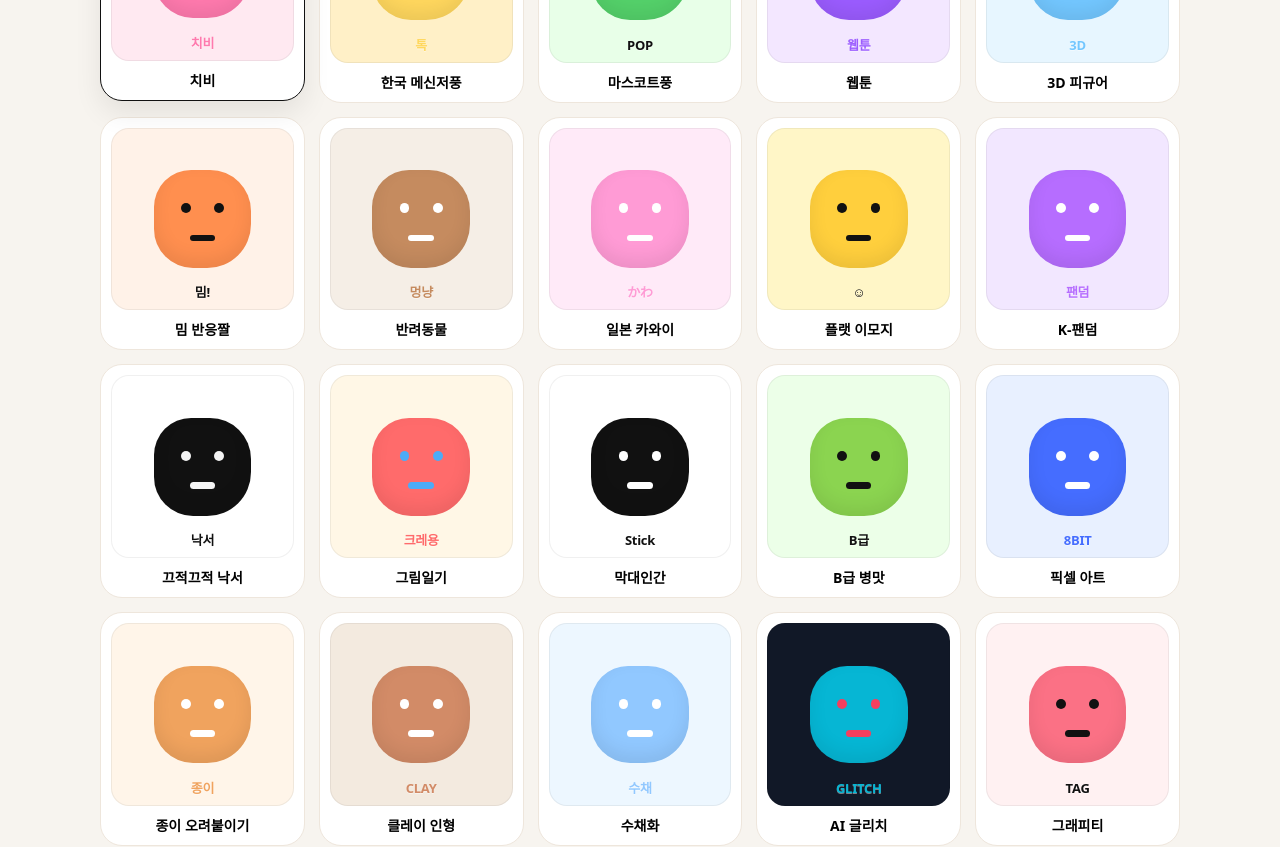
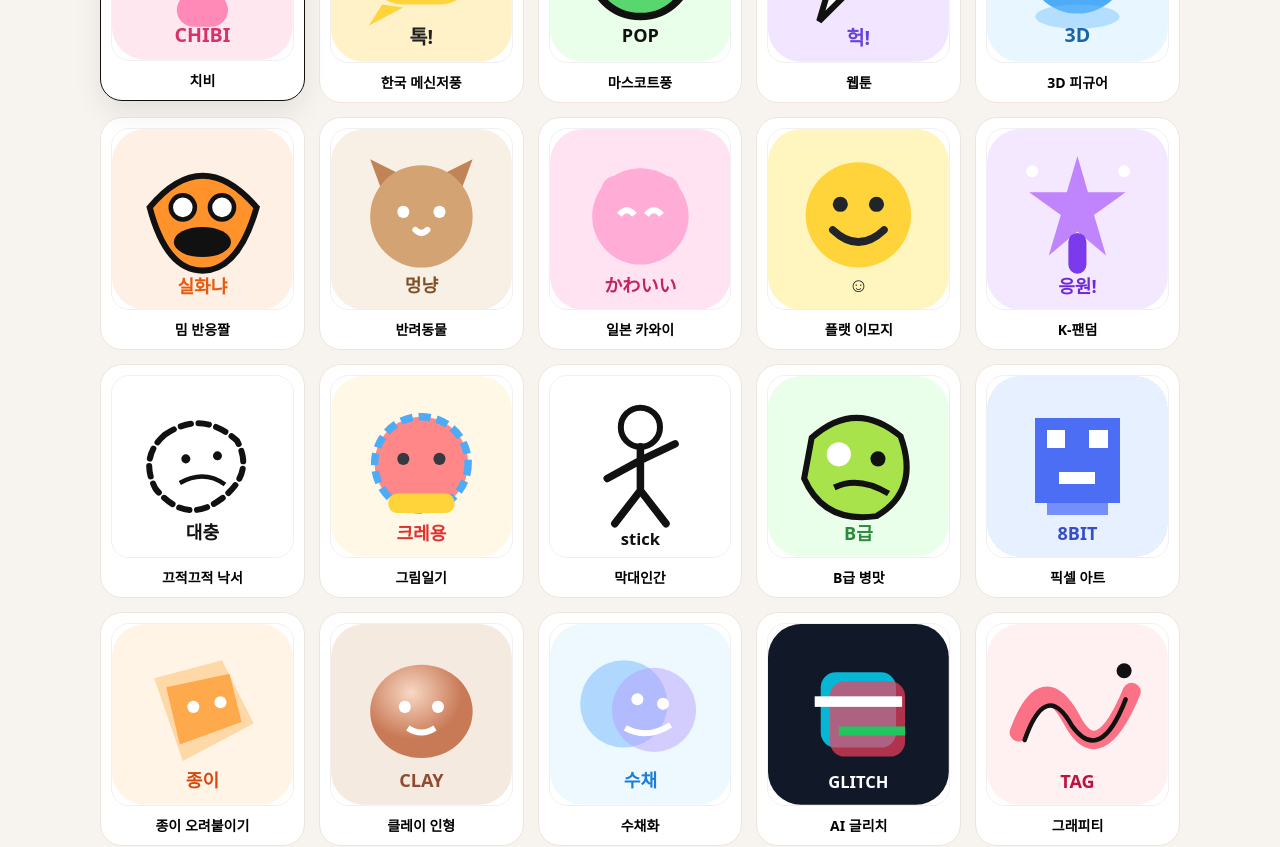
Before and after one commit to REDPAPA1000/sns_emoticon_maker, a Next.js app: page / in a window 1280 px wide. Shown: the part 900-1747 px from the top of the page. Built offline with nearby package versions, Linux system fonts and the light colour scheme.

Commit message:
Replace placeholder style cards with distinct SVG previews

```diff
--- a/components/StyleGrid.tsx
+++ b/components/StyleGrid.tsx
@@ -7,35 +7,62 @@ type StyleGridProps = {
   onSelect: (style: StickerStyle) => void;
 };
 
-const previewMap: Record<string, { bg: string; fg: string; accent: string; label: string }> = {
-  chibi: { bg: '#ffe9f1', fg: '#ff7aae', accent: '#ffffff', label: '치비' },
-  'korean-messenger': { bg: '#fff0c7', fg: '#ffd75e', accent: '#2b2b2b', label: '톡' },
-  'line-mascot': { bg: '#e8ffe8', fg: '#54d16a', accent: '#111111', label: 'POP' },
-  webtoon: { bg: '#f3e7ff', fg: '#9b5cff', accent: '#ffea00', label: '웹툰' },
-  'toy-3d': { bg: '#e7f6ff', fg: '#73c7ff', accent: '#ffffff', label: '3D' },
-  'meme-reaction': { bg: '#fff2e8', fg: '#ff8f4f', accent: '#111111', label: '밈!' },
-  'pet-kawaii': { bg: '#f5eee6', fg: '#c58b5f', accent: '#ffffff', label: '멍냥' },
-  'japanese-kawaii': { bg: '#ffeaf8', fg: '#ff9bd5', accent: '#ffffff', label: 'かわ' },
-  'flat-emoji': { bg: '#fff6c7', fg: '#ffcf3d', accent: '#111111', label: '☺' },
-  'kpop-fandom': { bg: '#f2e7ff', fg: '#b66dff', accent: '#ffffff', label: '팬덤' },
-  doodle: { bg: '#ffffff', fg: '#111111', accent: '#f4f4f4', label: '낙서' },
-  'child-crayon': { bg: '#fff7e6', fg: '#ff6b6b', accent: '#4dabf7', label: '크레용' },
-  stickman: { bg: '#ffffff', fg: '#111111', accent: '#ffffff', label: 'Stick' },
-  'ugly-cute': { bg: '#ecffe8', fg: '#8bd450', accent: '#111111', label: 'B급' },
-  pixel: { bg: '#e8f0ff', fg: '#456dff', accent: '#ffffff', label: '8BIT' },
-  'paper-cutout': { bg: '#fff5e9', fg: '#f0a35e', accent: '#ffffff', label: '종이' },
-  clay: { bg: '#f3eadf', fg: '#d28b67', accent: '#ffffff', label: 'CLAY' },
-  watercolor: { bg: '#edf7ff', fg: '#91c8ff', accent: '#ffffff', label: '수채' },
-  glitch: { bg: '#111827', fg: '#06b6d4', accent: '#f43f5e', label: 'GLITCH' },
-  graffiti: { bg: '#fff1f2', fg: '#fb7185', accent: '#111111', label: 'TAG' }
+type PreviewProps = {
+  id: string;
+  name: string;
 };
+
+function StylePreview({ id, name }: PreviewProps) {
+  switch (id) {
+    case 'chibi':
+      return <svg className="style-sample-svg" viewBox="0 0 120 120" role="img" aria-label={name}><rect width="120" height="120" rx="22" fill="#ffe7f0"/><circle cx="60" cy="48" r="30" fill="#ff8ab8"/><rect x="43" y="76" width="34" height="22" rx="11" fill="#ff8ab8"/><circle cx="49" cy="45" r="4" fill="#fff"/><circle cx="71" cy="45" r="4" fill="#fff"/><path d="M51 58 Q60 66 69 58" stroke="#fff" strokeWidth="4" fill="none" strokeLinecap="round"/><text x="60" y="108" fontSize="13" fontWeight="800" textAnchor="middle" fill="#d6336c">CHIBI</text></svg>;
+    case 'korean-messenger':
+      return <svg className="style-sample-svg" viewBox="0 0 120 120" role="img" aria-label={name}><rect width="120" height="120" rx="22" fill="#fff2c9"/><rect x="25" y="30" width="70" height="52" rx="23" fill="#ffd43b"/><circle cx="48" cy="52" r="4" fill="#222"/><circle cx="72" cy="52" r="4" fill="#222"/><path d="M48 66 H72" stroke="#222" strokeWidth="4" strokeLinecap="round"/><path d="M34 82 L25 96 L48 84" fill="#ffd43b"/><text x="60" y="108" fontSize="13" fontWeight="800" textAnchor="middle" fill="#222">톡!</text></svg>;
+    case 'line-mascot':
+      return <svg className="style-sample-svg" viewBox="0 0 120 120" role="img" aria-label={name}><rect width="120" height="120" rx="22" fill="#eaffea"/><circle cx="60" cy="56" r="34" fill="#5ad66f" stroke="#111" strokeWidth="5"/><circle cx="49" cy="51" r="4" fill="#111"/><circle cx="71" cy="51" r="4" fill="#111"/><ellipse cx="60" cy="67" rx="14" ry="7" fill="#fff" stroke="#111" strokeWidth="3"/><text x="60" y="107" fontSize="12" fontWeight="900" textAnchor="middle" fill="#111">POP</text></svg>;
+    case 'webtoon':
+      return <svg className="style-sample-svg" viewBox="0 0 120 120" role="img" aria-label={name}><rect width="120" height="120" rx="22" fill="#f2e5ff"/><path d="M22 22 H84 Q96 22 96 34 V64 Q96 76 84 76 H51 L34 93 L39 76 H22 Q10 76 10 64 V34 Q10 22 22 22Z" fill="#fff" stroke="#111" strokeWidth="4"/><circle cx="51" cy="51" r="24" fill="#b197fc"/><path d="M40 45 L51 50 L40 55" stroke="#111" strokeWidth="4" fill="none"/><path d="M72 45 L61 50 L72 55" stroke="#111" strokeWidth="4" fill="none"/><text x="60" y="109" fontSize="13" fontWeight="900" textAnchor="middle" fill="#6741d9">헉!</text></svg>;
+    case 'toy-3d':
+      return <svg className="style-sample-svg" viewBox="0 0 120 120" role="img" aria-label={name}><defs><radialGradient id="g3d" cx="35%" cy="30%"><stop offset="0" stopColor="#fff"/><stop offset="1" stopColor="#4dabf7"/></radialGradient></defs><rect width="120" height="120" rx="22" fill="#e7f6ff"/><circle cx="60" cy="54" r="34" fill="url(#g3d)"/><ellipse cx="60" cy="90" rx="28" ry="8" fill="#74c0fc" opacity=".45"/><circle cx="49" cy="52" r="5" fill="#1c7ed6"/><circle cx="71" cy="52" r="5" fill="#1c7ed6"/><text x="60" y="107" fontSize="13" fontWeight="900" textAnchor="middle" fill="#1864ab">3D</text></svg>;
+    case 'meme-reaction':
+      return <svg className="style-sample-svg" viewBox="0 0 120 120" role="img" aria-label={name}><rect width="120" height="120" rx="22" fill="#fff0e6"/><path d="M25 52 Q60 10 96 52 Q84 94 60 94 Q36 94 25 52Z" fill="#ff922b" stroke="#111" strokeWidth="4"/><circle cx="47" cy="52" r="8" fill="#fff" stroke="#111" strokeWidth="3"/><circle cx="73" cy="52" r="8" fill="#fff" stroke="#111" strokeWidth="3"/><ellipse cx="60" cy="75" rx="19" ry="10" fill="#111"/><text x="60" y="109" fontSize="12" fontWeight="900" textAnchor="middle" fill="#e8590c">실화냐</text></svg>;
+    case 'pet-kawaii':
+      return <svg className="style-sample-svg" viewBox="0 0 120 120" role="img" aria-label={name}><rect width="120" height="120" rx="22" fill="#f8efe5"/><path d="M33 39 L26 20 L48 31 Z" fill="#c08457"/><path d="M87 39 L94 20 L72 31 Z" fill="#c08457"/><circle cx="60" cy="58" r="34" fill="#d4a373"/><circle cx="48" cy="55" r="4" fill="#fff"/><circle cx="72" cy="55" r="4" fill="#fff"/><path d="M56 67 Q60 71 64 67" stroke="#fff" strokeWidth="4" fill="none" strokeLinecap="round"/><text x="60" y="108" fontSize="12" fontWeight="900" textAnchor="middle" fill="#7f4f24">멍냥</text></svg>;
+    case 'japanese-kawaii':
+      return <svg className="style-sample-svg" viewBox="0 0 120 120" role="img" aria-label={name}><rect width="120" height="120" rx="22" fill="#ffe3f3"/><circle cx="60" cy="58" r="32" fill="#ffadd6"/><circle cx="44" cy="41" r="10" fill="#ffadd6"/><circle cx="76" cy="41" r="10" fill="#ffadd6"/><path d="M46 57 Q51 51 56 57" stroke="#fff" strokeWidth="4" fill="none"/><path d="M64 57 Q69 51 74 57" stroke="#fff" strokeWidth="4" fill="none"/><text x="60" y="108" fontSize="12" fontWeight="900" textAnchor="middle" fill="#c2255c">かわいい</text></svg>;
+    case 'flat-emoji':
+      return <svg className="style-sample-svg" viewBox="0 0 120 120" role="img" aria-label={name}><rect width="120" height="120" rx="22" fill="#fff6bf"/><circle cx="60" cy="57" r="35" fill="#ffd43b"/><circle cx="48" cy="50" r="5" fill="#212529"/><circle cx="72" cy="50" r="5" fill="#212529"/><path d="M43 67 Q60 83 77 67" stroke="#212529" strokeWidth="5" fill="none" strokeLinecap="round"/><text x="60" y="108" fontSize="13" fontWeight="900" textAnchor="middle" fill="#212529">☺</text></svg>;
+    case 'kpop-fandom':
+      return <svg className="style-sample-svg" viewBox="0 0 120 120" role="img" aria-label={name}><rect width="120" height="120" rx="22" fill="#f3e8ff"/><path d="M60 18 L67 42 L92 42 L71 57 L79 84 L60 68 L41 84 L49 57 L28 42 L53 42Z" fill="#c084fc"/><rect x="54" y="69" width="12" height="27" rx="6" fill="#7c3aed"/><circle cx="30" cy="28" r="4" fill="#fff"/><circle cx="91" cy="28" r="4" fill="#fff"/><text x="60" y="109" fontSize="12" fontWeight="900" textAnchor="middle" fill="#6d28d9">응원!</text></svg>;
+    case 'doodle':
+      return <svg className="style-sample-svg" viewBox="0 0 120 120" role="img" aria-label={name}><rect width="120" height="120" rx="22" fill="#fff"/><path d="M35 39 Q60 22 83 43 Q95 65 72 82 Q49 99 29 75 Q18 54 35 39Z" fill="none" stroke="#111" strokeWidth="4" strokeLinecap="round" strokeDasharray="7 5"/><circle cx="49" cy="55" r="3" fill="#111"/><circle cx="70" cy="53" r="3" fill="#111"/><path d="M45 71 Q61 62 75 72" stroke="#111" strokeWidth="3" fill="none"/><text x="60" y="108" fontSize="12" fontWeight="900" textAnchor="middle" fill="#111">대충</text></svg>;
+    case 'child-crayon':
+      return <svg className="style-sample-svg" viewBox="0 0 120 120" role="img" aria-label={name}><rect width="120" height="120" rx="22" fill="#fff8e6"/><circle cx="60" cy="58" r="31" fill="#ff8787" stroke="#4dabf7" strokeWidth="5" strokeDasharray="8 4"/><rect x="38" y="78" width="44" height="13" rx="6" fill="#ffd43b"/><circle cx="48" cy="55" r="4" fill="#343a40"/><circle cx="72" cy="55" r="4" fill="#343a40"/><text x="60" y="109" fontSize="12" fontWeight="900" textAnchor="middle" fill="#e03131">크레용</text></svg>;
+    case 'stickman':
+      return <svg className="style-sample-svg" viewBox="0 0 120 120" role="img" aria-label={name}><rect width="120" height="120" rx="22" fill="#fff"/><circle cx="60" cy="34" r="13" fill="none" stroke="#111" strokeWidth="4"/><path d="M60 47 V76 M60 56 L38 68 M60 56 L83 45 M60 76 L43 98 M60 76 L77 98" stroke="#111" strokeWidth="5" fill="none" strokeLinecap="round"/><text x="60" y="112" fontSize="11" fontWeight="900" textAnchor="middle" fill="#111">stick</text></svg>;
+    case 'ugly-cute':
+      return <svg className="style-sample-svg" viewBox="0 0 120 120" role="img" aria-label={name}><rect width="120" height="120" rx="22" fill="#eaffea"/><path d="M29 41 Q58 15 88 40 Q101 76 72 93 Q37 98 24 68Z" fill="#a9e34b" stroke="#111" strokeWidth="4"/><circle cx="47" cy="52" r="8" fill="#fff"/><circle cx="73" cy="55" r="5" fill="#111"/><path d="M44 74 Q60 66 80 78" stroke="#111" strokeWidth="4" fill="none"/><text x="60" y="109" fontSize="12" fontWeight="900" textAnchor="middle" fill="#2b8a3e">B급</text></svg>;
+    case 'pixel':
+      return <svg className="style-sample-svg" viewBox="0 0 120 120" role="img" aria-label={name} shapeRendering="crispEdges"><rect width="120" height="120" rx="22" fill="#e7f0ff"/><rect x="32" y="28" width="56" height="56" fill="#4c6ef5"/><rect x="40" y="36" width="12" height="12" fill="#fff"/><rect x="68" y="36" width="12" height="12" fill="#fff"/><rect x="48" y="64" width="24" height="8" fill="#fff"/><rect x="40" y="84" width="40" height="8" fill="#748ffc"/><text x="60" y="109" fontSize="12" fontWeight="900" textAnchor="middle" fill="#364fc7">8BIT</text></svg>;
+    case 'paper-cutout':
+      return <svg className="style-sample-svg" viewBox="0 0 120 120" role="img" aria-label={name}><rect width="120" height="120" rx="22" fill="#fff4e6"/><path d="M28 36 L73 24 L94 66 L47 91 Z" fill="#ffd8a8"/><path d="M36 42 L78 33 L86 65 L45 80 Z" fill="#ffa94d"/><circle cx="54" cy="55" r="4" fill="#fff"/><circle cx="72" cy="52" r="4" fill="#fff"/><text x="60" y="108" fontSize="12" fontWeight="900" textAnchor="middle" fill="#d9480f">종이</text></svg>;
+    case 'clay':
+      return <svg className="style-sample-svg" viewBox="0 0 120 120" role="img" aria-label={name}><defs><radialGradient id="clayg" cx="40%" cy="30%"><stop offset="0" stopColor="#f8d8c4"/><stop offset="1" stopColor="#c87955"/></radialGradient></defs><rect width="120" height="120" rx="22" fill="#f4eadf"/><ellipse cx="60" cy="58" rx="34" ry="31" fill="url(#clayg)"/><circle cx="49" cy="55" r="4" fill="#fff"/><circle cx="71" cy="55" r="4" fill="#fff"/><path d="M51 69 Q60 75 69 69" stroke="#fff" strokeWidth="4" fill="none"/><text x="60" y="108" fontSize="12" fontWeight="900" textAnchor="middle" fill="#8f4b32">CLAY</text></svg>;
+    case 'watercolor':
+      return <svg className="style-sample-svg" viewBox="0 0 120 120" role="img" aria-label={name}><rect width="120" height="120" rx="22" fill="#edf8ff"/><circle cx="49" cy="53" r="29" fill="#91c8ff" opacity=".65"/><circle cx="69" cy="57" r="28" fill="#b197fc" opacity=".45"/><circle cx="58" cy="50" r="4" fill="#fff"/><circle cx="75" cy="53" r="4" fill="#fff"/><path d="M50 69 Q64 77 80 67" stroke="#fff" strokeWidth="4" fill="none"/><text x="60" y="108" fontSize="12" fontWeight="900" textAnchor="middle" fill="#1c7ed6">수채</text></svg>;
+    case 'glitch':
+      return <svg className="style-sample-svg" viewBox="0 0 120 120" role="img" aria-label={name}><rect width="120" height="120" rx="22" fill="#111827"/><rect x="35" y="32" width="50" height="50" rx="10" fill="#06b6d4"/><rect x="41" y="38" width="50" height="50" rx="10" fill="#f43f5e" opacity=".7"/><rect x="31" y="48" width="58" height="7" fill="#fff"/><rect x="47" y="68" width="44" height="6" fill="#22c55e"/><text x="60" y="109" fontSize="11" fontWeight="900" textAnchor="middle" fill="#fff">GLITCH</text></svg>;
+    case 'graffiti':
+      return <svg className="style-sample-svg" viewBox="0 0 120 120" role="img" aria-label={name}><rect width="120" height="120" rx="22" fill="#fff1f2"/><path d="M21 72 Q37 28 56 63 Q74 98 96 45" stroke="#fb7185" strokeWidth="12" fill="none" strokeLinecap="round"/><path d="M25 77 Q39 37 56 67 Q75 94 92 50" stroke="#111" strokeWidth="3" fill="none" strokeLinecap="round"/><circle cx="91" cy="31" r="5" fill="#111"/><text x="60" y="109" fontSize="12" fontWeight="900" textAnchor="middle" fill="#be123c">TAG</text></svg>;
+    default:
+      return <svg className="style-sample-svg" viewBox="0 0 120 120" role="img" aria-label={name}><rect width="120" height="120" rx="22" fill="#f7f4ef"/><circle cx="60" cy="58" r="32" fill="#111"/><circle cx="49" cy="54" r="4" fill="#fff"/><circle cx="71" cy="54" r="4" fill="#fff"/><text x="60" y="108" fontSize="12" fontWeight="900" textAnchor="middle" fill="#111">STYLE</text></svg>;
+  }
+}
 
 export default function StyleGrid({ selected, onSelect }: StyleGridProps) {
   return (
     <div className="style-grid">
-      {STYLES.map((style) => {
-        const preview = previewMap[style.id] ?? { bg: '#f7f4ef', fg: '#111111', accent: '#ffffff', label: style.name };
-        return (
+      {STYLES.map((style) => (
         <button
           key={style.id}
           type="button"
@@ -43,18 +70,12 @@ export default function StyleGrid({ selected, onSelect }: StyleGridProps) {
           onClick={() => onSelect(style)}
           aria-label={`${style.name} 스타일 선택`}
         >
-            <div className="style-sample" style={{ background: preview.bg }}>
-              <div className="sample-head" style={{ background: preview.fg }}>
-                <span className="sample-eye left" style={{ background: preview.accent }} />
-                <span className="sample-eye right" style={{ background: preview.accent }} />
-                <span className="sample-mouth" style={{ background: preview.accent }} />
-              </div>
-              <span className="sample-label" style={{ color: preview.accent === '#111111' ? '#111111' : preview.fg }}>{preview.label}</span>
+          <div className="style-sample">
+            <StylePreview id={style.id} name={style.name} />
           </div>
           <strong>{style.name}</strong>
         </button>
-        );
-      })}
+      ))}
     </div>
   );
 }
```
Lines whose indentation alone changed are shown as unchanged.
